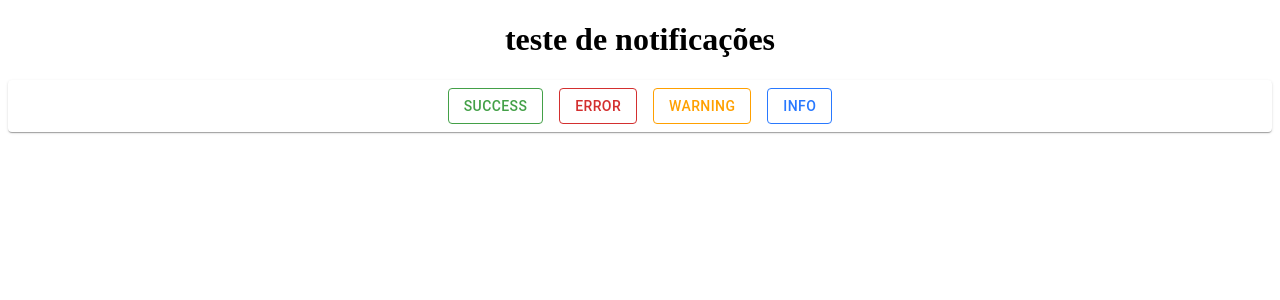
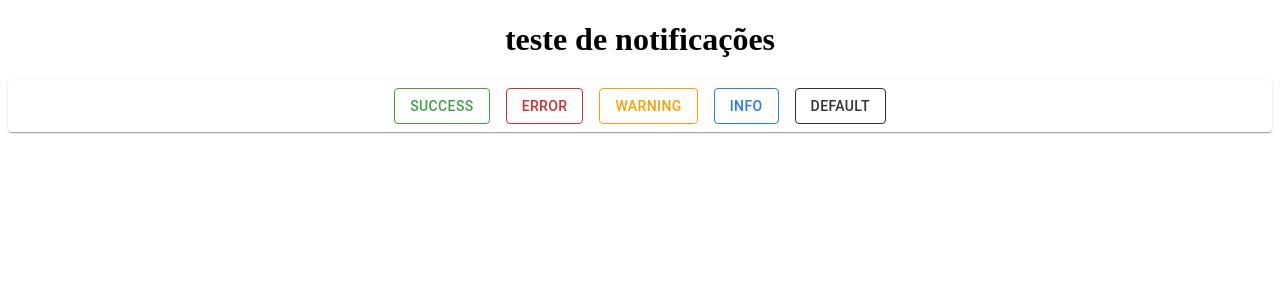
Before and after one commit to irllamartins/estudo_notificacoes2, a React (Create React App) app: page / in a window 1280 px wide. Shown: the top 300 px of the page. Built offline with nearby package versions, Linux system fonts and the light colour scheme.

Commit message:
adicionando butão default

```diff
--- a/src/MessagenButtons.js
+++ b/src/MessagenButtons.js
@@ -3,7 +3,7 @@ import { Button, Paper } from '@mui/material'
 
 import { useSnackbar } from 'notistack';
 
- export const  MessageButtons= () =>{
+ export const  MessageButtons= (props) =>{
 
     const { enqueueSnackbar, closeSnackbar } = useSnackbar();
 
@@ -42,6 +42,7 @@ import { useSnackbar } from 'notistack';
         { variant: "error", message: "Errro" },
         { variant: "warning", message: "Warning" },
         { variant: "info", message: "Info" },
+        { variant: "default", message: "Info default" },
     ]
     const handleClick = useCallback((button) => () => {
         enqueueSnackbar(button.message, { variant: button.variant });
```
